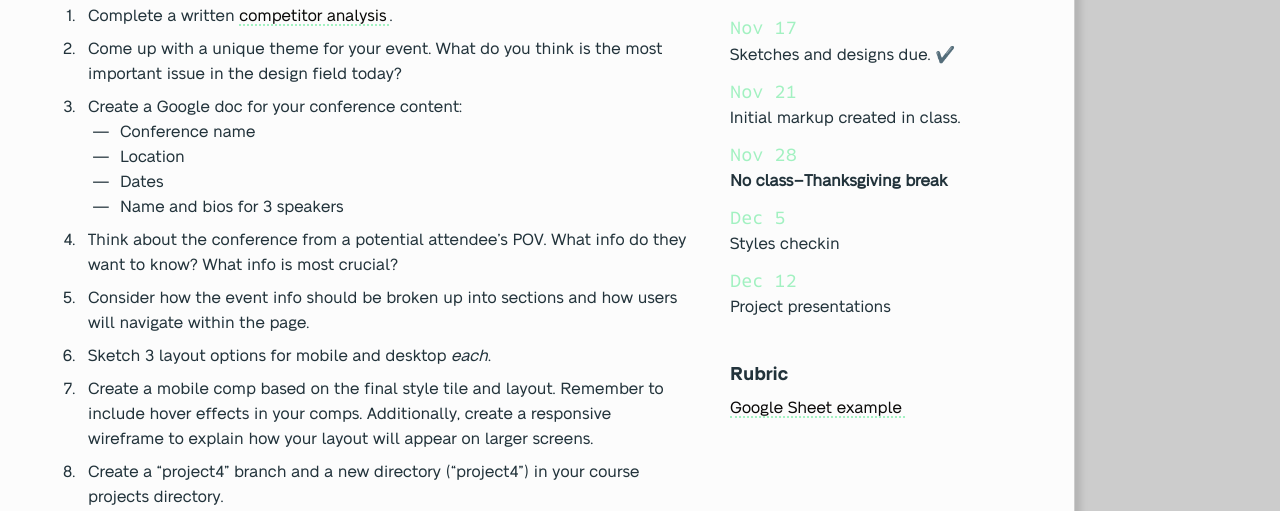
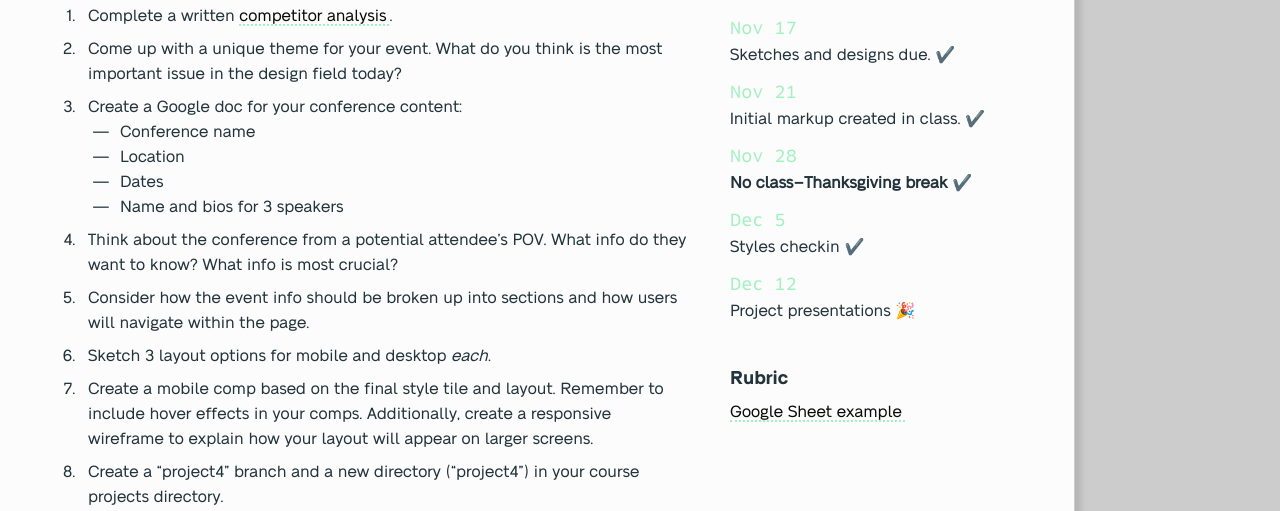
Before and after one commit to mica-web/mica-web.github.io, a Jekyll site: the page built from gd-220/proj4.md, in a window 1280 px wide and 900 px high. Shown: the part 355-866 px from the top of the window. Built offline with Jekyll 4.4.1, drawn with Linux system fonts in a browser that asks for light colours; some web fonts are replaced.

Commit message:
Update notes

```diff
--- a/gd-220/proj4.md
+++ b/gd-220/proj4.md
@@ -97,13 +97,13 @@ Add your document to the [Project 4 Google Drive](https://drive.google.com/drive
   <dt>Nov 17</dt>
   <dd>Sketches and designs due. ✔️</dd>
   <dt>Nov 21</dt>
-  <dd>Initial markup created in class.</dd>
+  <dd>Initial markup created in class. ✔️</dd>
   <dt>Nov 28</dt>
-  <dd><strong>No class&ndash;Thanksgiving break</strong></dd>
+  <dd><strong>No class&ndash;Thanksgiving break</strong> ✔️</dd>
   <dt>Dec 5</dt>
-  <dd>Styles checkin</dd>
+  <dd>Styles checkin ✔️</dd>
   <dt>Dec 12</dt>
-  <dd>Project presentations</dd>
+  <dd>Project presentations 🎉</dd>
 </dl>
 
 <h2>Rubric</h2>
```
Also changed, not shown: gd-220/proj3.md (+2 -2 lines), schedule/_gd220/w15.md (+1 -1 lines).
